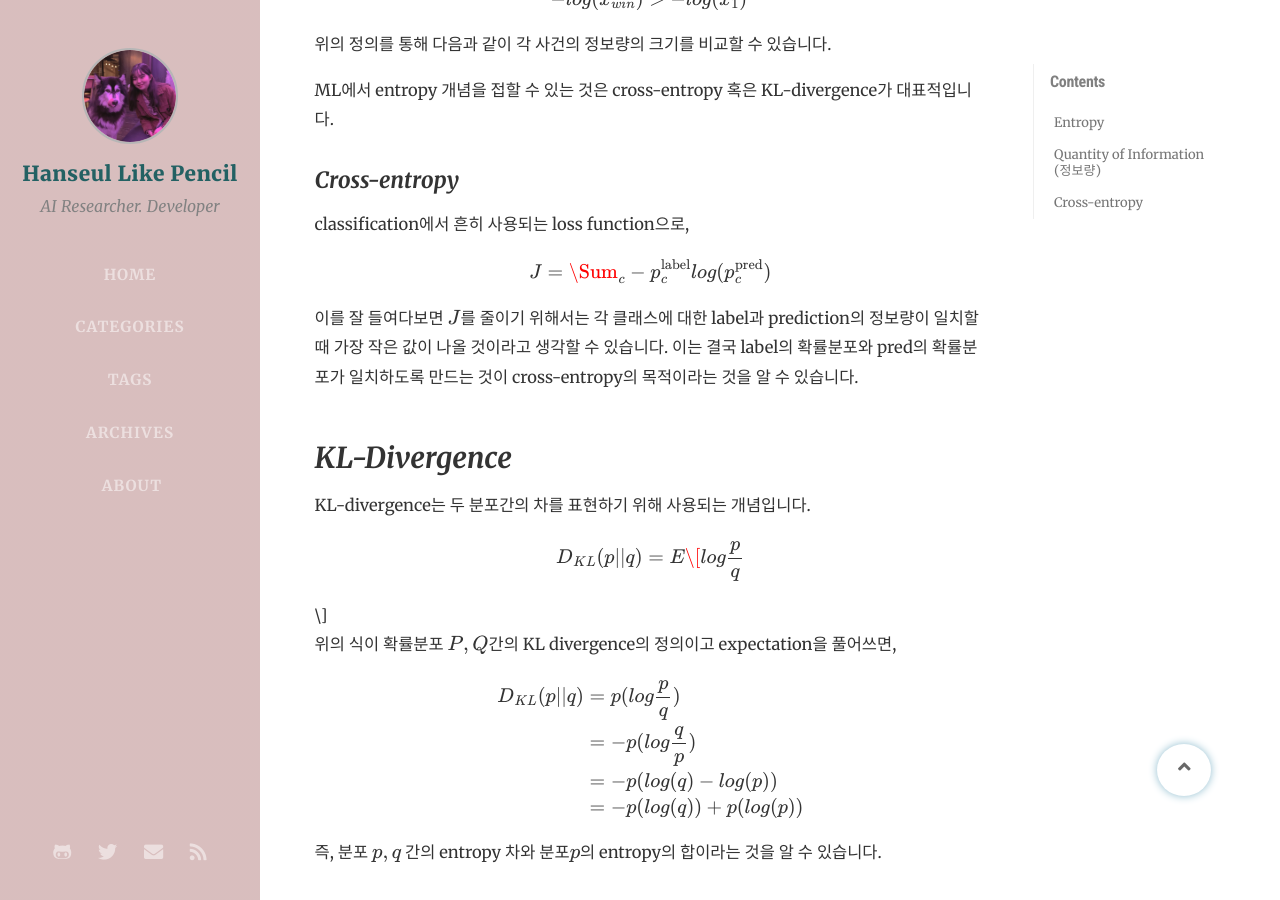
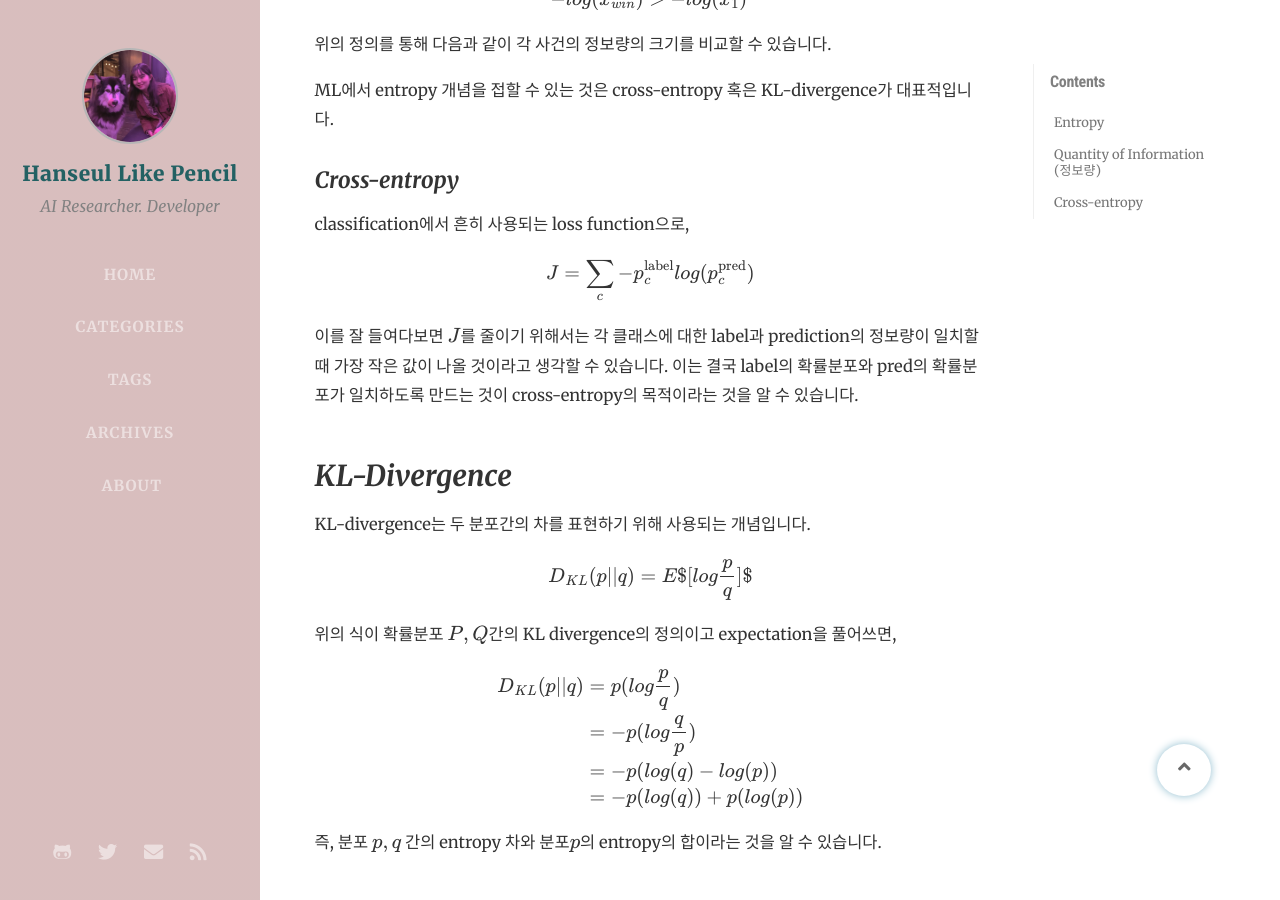
Before and after one commit to hanseul-jeong/hanseul-jeong.github.io, a Jekyll site: the page built from _posts/2021-01-10-[Study] Information Theory - Entropy.md, in a window 1280 px wide and 900 px high, scrolled down 1076 px. Built offline with Jekyll 4.4.1, drawn with Linux system fonts in a browser that asks for light colours; nearby versions of some CDN libraries; comment, search, counter and statistics services are not loaded.

Commit message:
[minor] correct math equation error

```diff
--- a/_posts/2021-01-10-[Study] Information Theory - Entropy.md
+++ b/_posts/2021-01-10-[Study] Information Theory - Entropy.md
@@ -49,7 +49,7 @@ ML에서 entropy 개념을 접할 수 있는 것은 cross-entropy 혹은 KL-dive
 
 classification에서 흔히 사용되는 loss function으로,
 
-$$J=\Sum_{c}-p_{c}^{\text{label}}log(p_{c}^{\text{pred}})$$
+$$J=\sum_{c}-p_{c}^{\text{label}}log(p_{c}^{\text{pred}})$$
 
 이를 잘 들여다보면 \\(J\\)를 줄이기 위해서는 각 클래스에 대한 label과 prediction의 정보량이 일치할 때 가장 작은 값이 나올 것이라고 생각할 수 있습니다.
  이는 결국 label의 확률분포와 pred의 확률분포가 일치하도록 만드는 것이 cross-entropy의 목적이라는 것을 알 수 있습니다.
@@ -58,7 +58,7 @@ $$J=\Sum_{c}-p_{c}^{\text{label}}log(p_{c}^{\text{pred}})$$
 
 KL-divergence는 두 분포간의 차를 표현하기 위해 사용되는 개념입니다.
 
-$$D_{KL}(p||q)=E\[log \frac{p}{q}\]$$
+$$D_{KL}(p||q)=E$[log \frac{p}{q}]$ $$
 
 위의 식이 확률분포 \\(P,Q\\)간의 KL divergence의 정의이고 expectation을 풀어쓰면,
 
```
